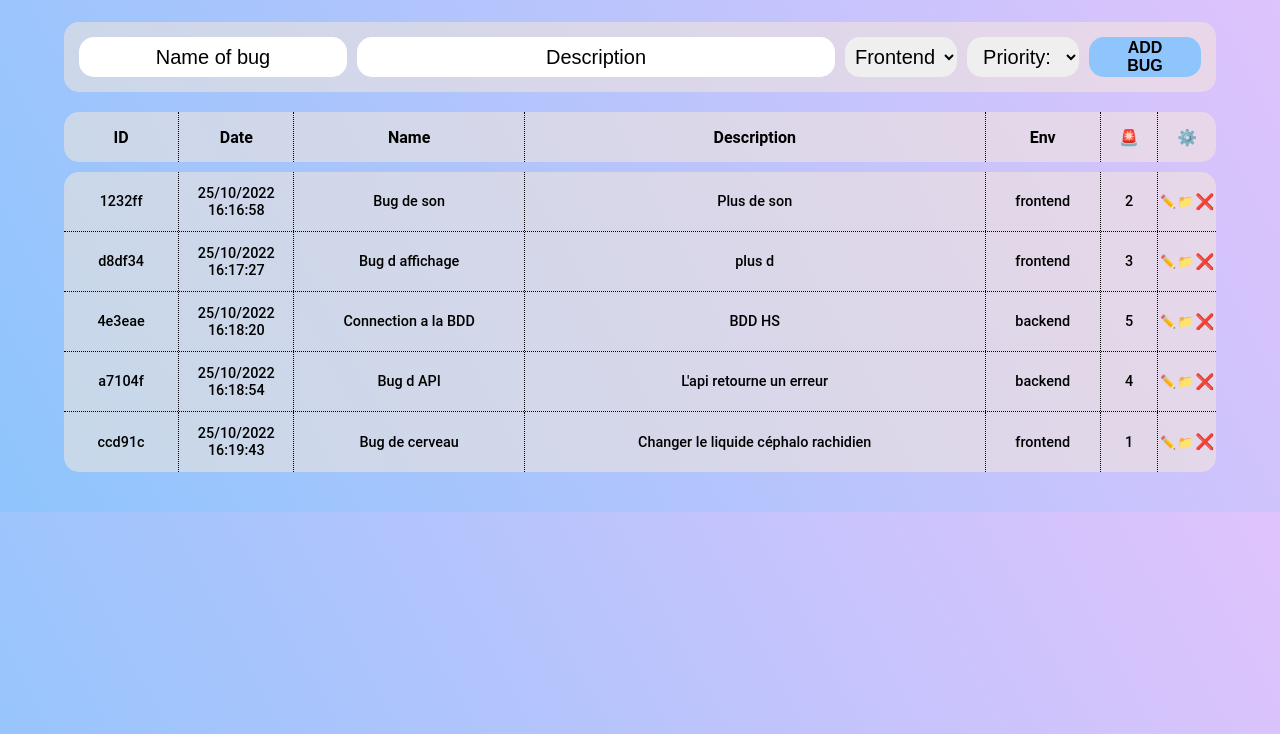
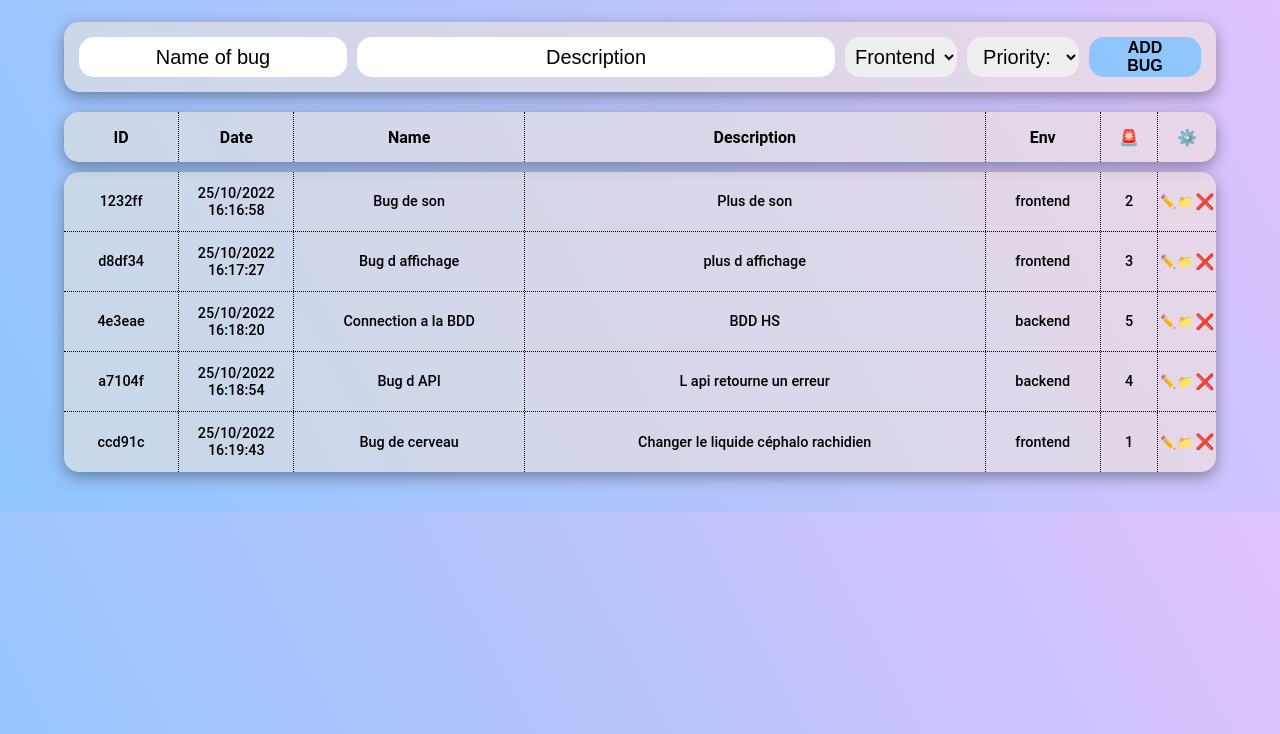
Before and after one commit to roulianosss/bug-report-interface, a plain HTML site: page index.html in a window 1280 px wide. Shown: the part 66-800 px from the top of the page. Drawn offline with Linux system fonts and the light colour scheme.

Commit message:
feature edit fix bugs

```diff
--- a/app.js
+++ b/app.js
@@ -11,7 +11,7 @@ const bugsList = [
         "id": "d8df3408-4fab-43d1-be4b-ba47477041bb",
         "name": "Bug d affichage",
         "environement": "frontend",
-        "description": "plus d ",
+        "description": "plus d affichage",
         "priority": "3",
         "date": "25/10/2022 16:17:27"
     },
@@ -27,7 +27,7 @@ const bugsList = [
         "id": "a7104fb3-2c7d-49b6-86b4-1268ba4c6a89",
         "name": "Bug d API",
         "environement": "backend",
-        "description": "L'api retourne un erreur",
+        "description": "L api retourne un erreur",
         "priority": "4",
         "date": "25/10/2022 16:18:54"
     },
--- a/style.css
+++ b/style.css
@@ -55,6 +55,7 @@ menu {
     margin-bottom: 10px;
     grid-template-columns: 0.5fr 0.5fr 1fr 2fr 0.5fr 0.25fr 0.25fr;
     user-select: none;
+    box-shadow: rgba(0, 0, 0, 0.35) 0px 5px 15px;
 }
 
 menu p {
@@ -87,6 +88,7 @@ menu .sort-btn:not(:last-child) {
     align-items: center;
     background-color: rgb(250, 235, 215, 0.5);
     margin-bottom: 20px;
+    box-shadow: rgba(0, 0, 0, 0.35) 0px 5px 15px;
 }
 
 
```
